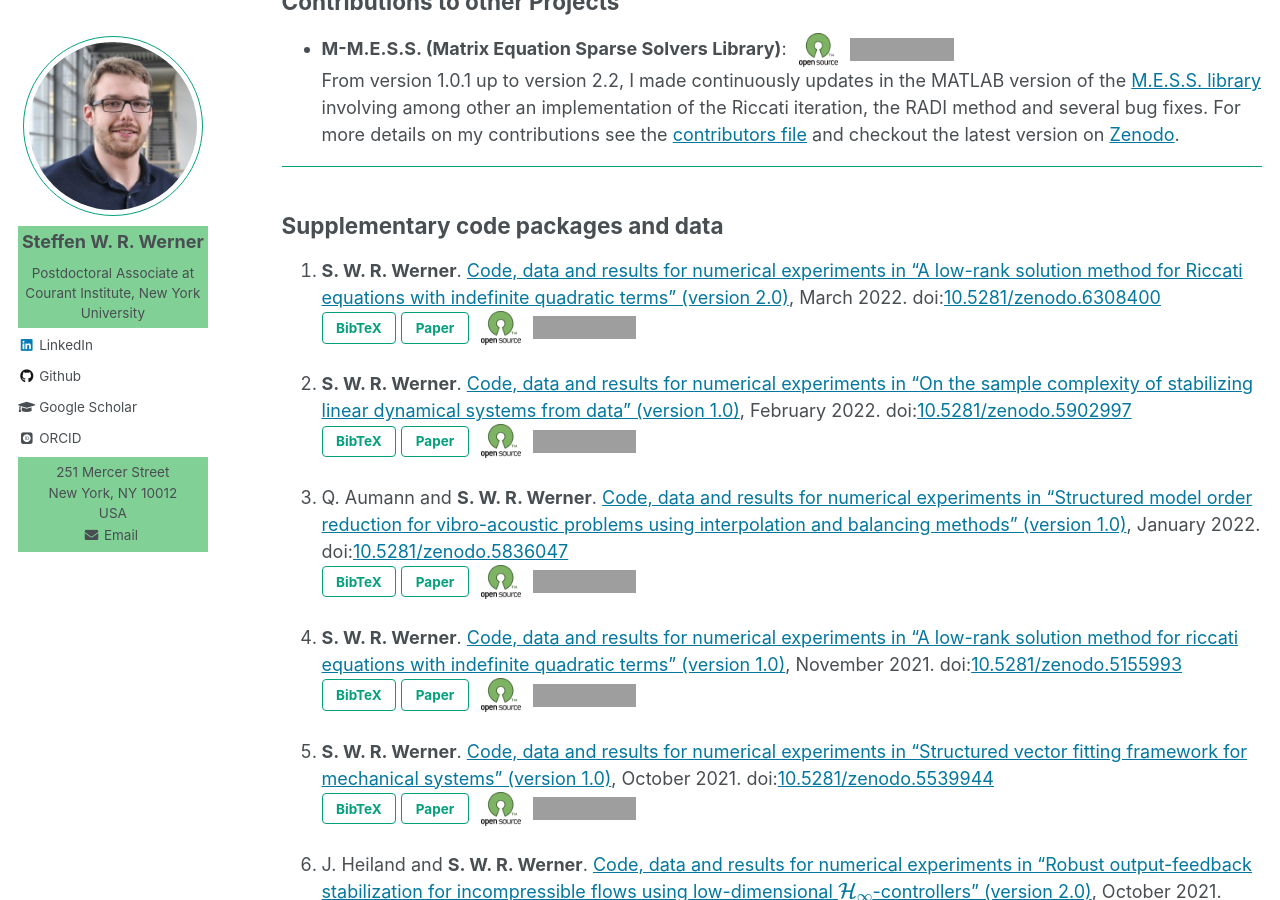
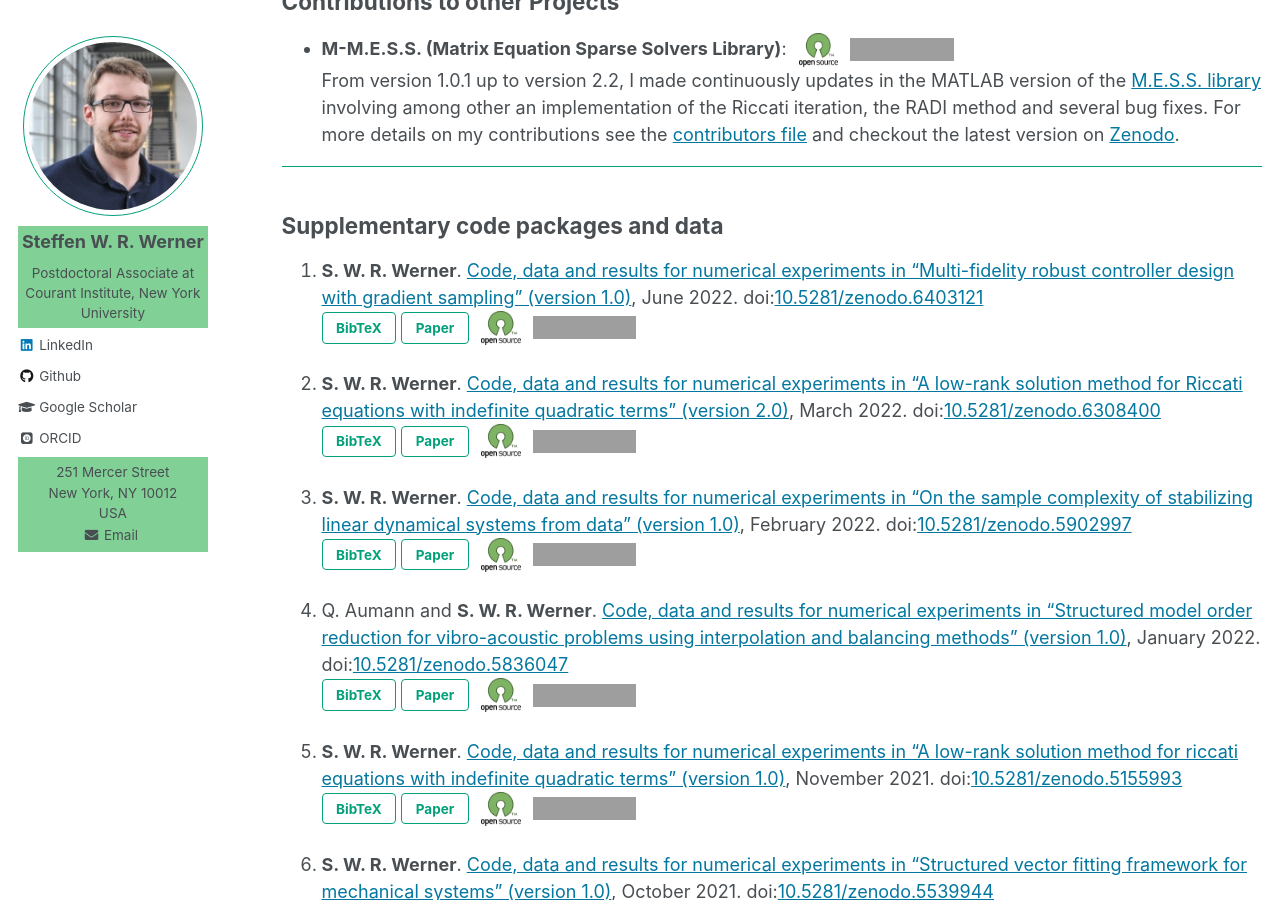
Before and after one commit to ninsteve/ninsteve.github.io, a Jekyll site: the page built from _pages/software.md, in a window 1280 px wide and 900 px high, scrolled down 1022 px. Built offline with Jekyll 4.4.1, drawn with Linux system fonts in a browser that asks for light colours; nearby versions of some CDN libraries; some web fonts are replaced; formulas are drawn with MathJax 3; grey boxes are pictures that could not be loaded.

Commit message:
Another code package.

```diff
--- a/_pages/software.md
+++ b/_pages/software.md
@@ -114,6 +114,23 @@ author_profile: true
 ---
 
 ## <a name="codepackages"></a>Supplementary code packages and data ##
+
+1.  <strong>S. W. R. Werner</strong>. <a target="blank_"
+    href="https://doi.org/10.5281/zenodo.5902997">Code, data and results for
+    numerical experiments in &ldquo;Multi-fidelity robust controller design
+    with gradient sampling&rdquo;
+    (version 1.0)</a>,
+    June 2022. doi:<a target="blank_" href="https://doi.org/10.5281/zenodo.6403121">10.5281/zenodo.6403121</a><br />
+    <button id="supWer22b-pop" class="btn btn--inverse">BibTeX</button>
+    <a target="blank_" href="https://doi.org/10.48550/arXiv.2205.15050"><button
+    class="btn btn--inverse">Paper</button></a>
+    <a target ="_blank"
+    href="https://en.wikipedia.org/wiki/Open-source_software">
+    <img src="../images/open_source_symbol.png" alt="Open Source Software"
+    class="opensource"></a>
+    <a href="https://www.gnu.org/licenses/agpl-3.0">
+    <img src="https://img.shields.io/badge/License-GPLv3-blue.svg"
+    alt="License: GPLv3" class="badge"></a>
 
 1.  <strong>S. W. R. Werner</strong>. <a target="blank_"
     href="https://doi.org/10.5281/zenodo.5902997">Code, data and results for
```
